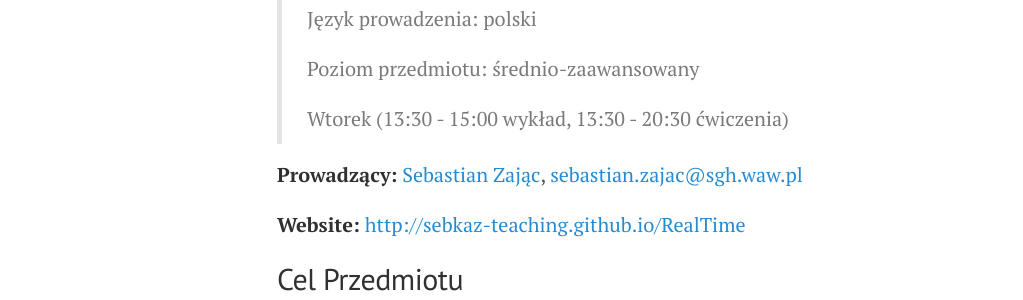
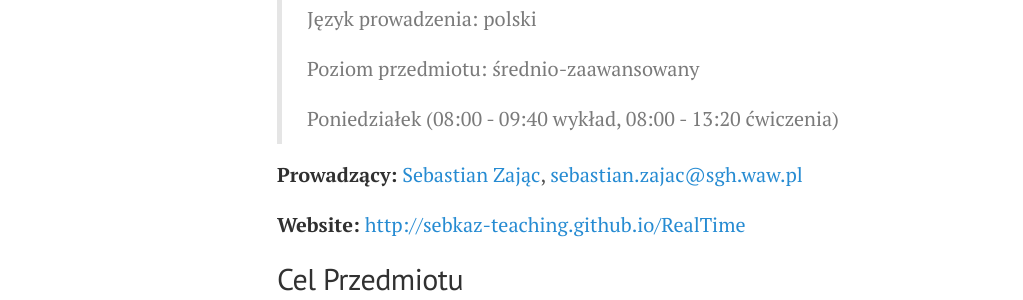
Before and after one commit to sebkaz-teaching/RealTime, a Jekyll site: the page built from syllabus.md, in a window 1280 px wide and 900 px high. Shown: the part 404-704 px from the top of the window, without its empty margins (3-1026 px from the left). Built offline with Jekyll 4.4.1, drawn with Linux system fonts in a browser that asks for light colours; some of the changed lines change nothing that is shown; some of the changed text lies outside the part shown.

Commit message:
update sylabus

```diff
--- a/syllabus.md
+++ b/syllabus.md
@@ -15,7 +15,7 @@ title: Syllabus
 >
 > Poziom przedmiotu: średnio-zaawansowany
 >
-> Wtorek (13:30 - 15:00 wykład, 13:30 - 20:30 ćwiczenia)
+> Poniedziałek (08:00 - 09:40 wykład, 08:00 - 13:20 ćwiczenia)
 
 **Prowadzący:** [Sebastian Zając](https://sebastianzajac.pl),
   [sebastian.zajac@sgh.waw.pl](mailto:sebastian.zajac@sgh.waw.pl)
@@ -131,8 +131,8 @@ Metody dokumentacji: prace pisemne studenta ( w trakcie semestru, zaliczeniowe,
 
 ## Realizacja przedmiotu
 
-- egzamin testowy 40%
-- kolokwium 20%
+- egzamin testowy 30%
+- kolokwium 30%
 - referaty/eseje 40%
 
 ## Literatura
```
